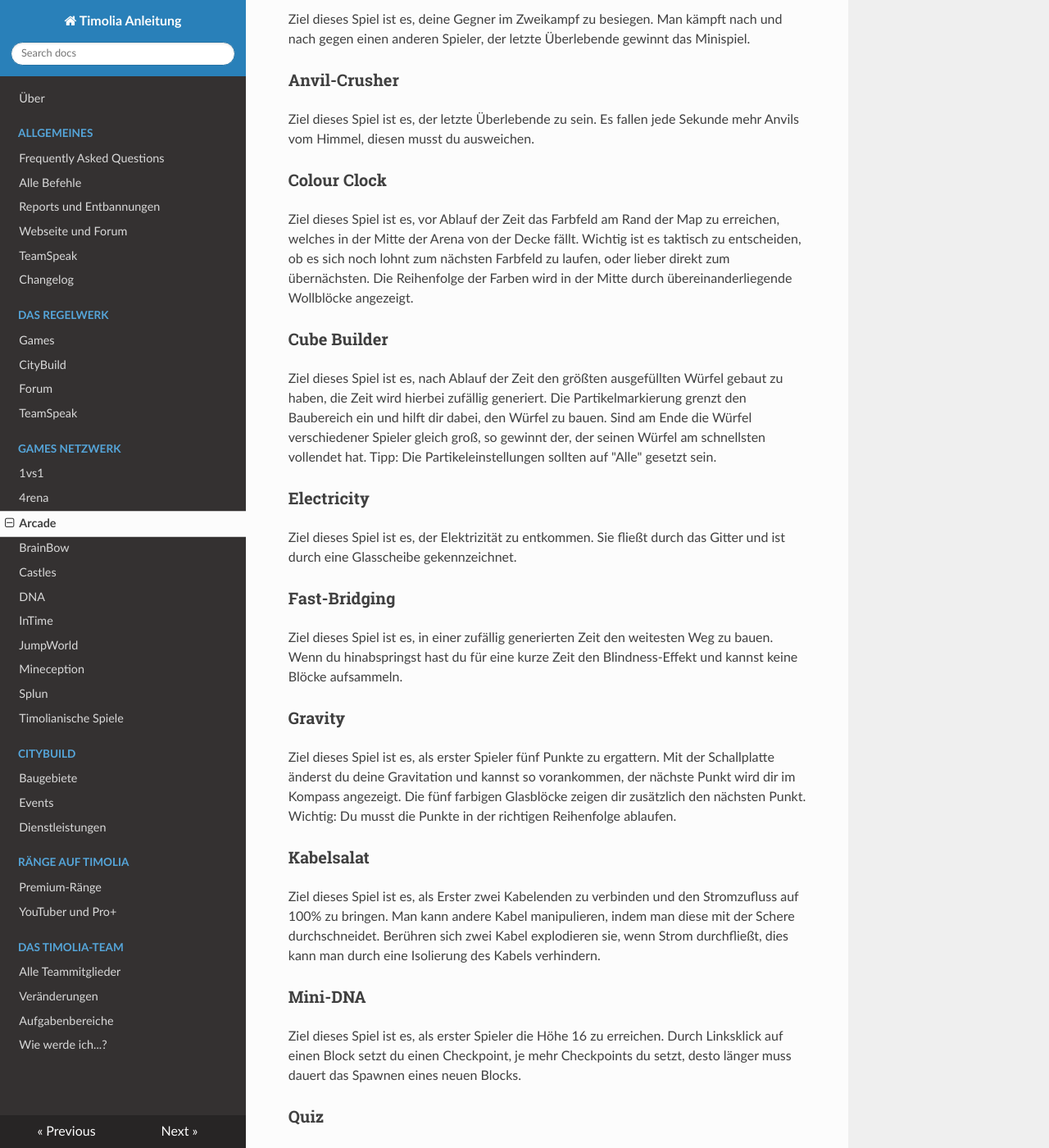
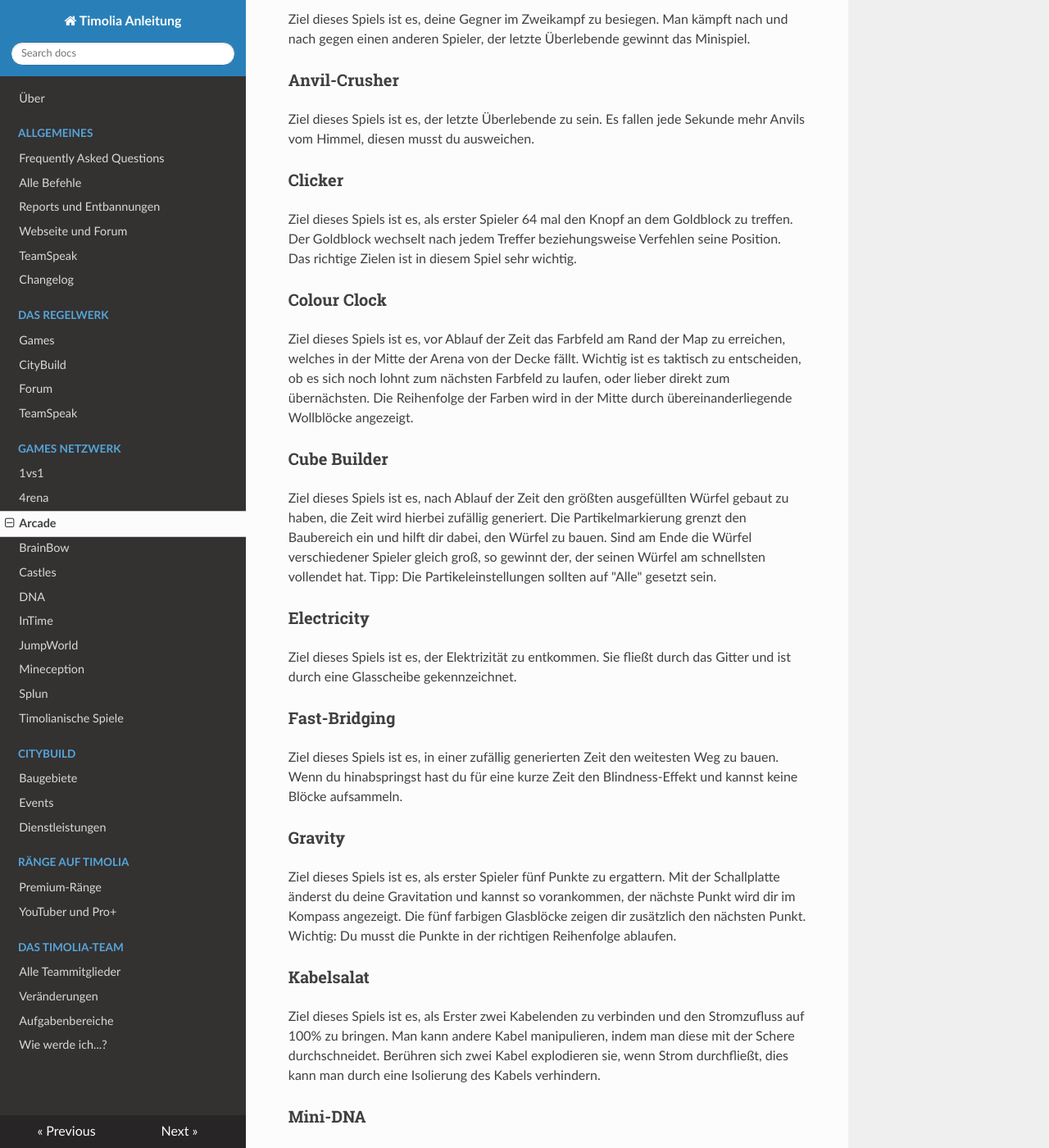
Before and after one commit to TimoliaDE/HowTo, an MkDocs documentation site: the page built from docs/games/arcade.md, in a window 1280 px wide and 1400 px high, scrolled down 663 px. Shown: the whole window at 82% size. Built offline with MkDocs 1.6.1, drawn with Linux system fonts in a browser that asks for light colours; nearby versions of some CDN libraries; old or Windows-style settings are respelled for this version of MkDocs; some of the changed text lies outside the part shown.

Commit message:
Clicker zu den Arcade Minispielen hinzugefügt

```diff
--- a/docs/games/arcade.md
+++ b/docs/games/arcade.md
@@ -14,48 +14,52 @@ Turnieren gegen deine Mitspieler und gewinne die meisten Spiele.
 ## Die Minispiele
 
 ### 1vs1
-Ziel dieses Spiel ist es, deine Gegner im Zweikampf zu besiegen. Man kämpft nach und nach gegen einen anderen Spieler, der letzte Überlebende gewinnt das Minispiel.
+Ziel dieses Spiels ist es, deine Gegner im Zweikampf zu besiegen. Man kämpft nach und nach gegen einen anderen Spieler, der letzte Überlebende gewinnt das Minispiel.
 
 ### Anvil-Crusher
-Ziel dieses Spiel ist es, der letzte Überlebende zu sein. Es fallen jede Sekunde mehr Anvils vom Himmel, diesen musst du ausweichen.
+Ziel dieses Spiels ist es, der letzte Überlebende zu sein. Es fallen jede Sekunde mehr Anvils vom Himmel, diesen musst du ausweichen.
+
+### Clicker
+Ziel dieses Spiels ist es, als erster Spieler 64 mal den Knopf an dem Goldblock zu treffen. Der Goldblock wechselt nach jedem Treffer beziehungsweise Verfehlen seine Position.
+Das richtige Zielen ist in diesem Spiel sehr wichtig.
 
 ### Colour Clock
-Ziel dieses Spiel ist es, vor Ablauf der Zeit das Farbfeld am Rand der Map zu erreichen, welches in der Mitte der Arena von der Decke fällt.
+Ziel dieses Spiels ist es, vor Ablauf der Zeit das Farbfeld am Rand der Map zu erreichen, welches in der Mitte der Arena von der Decke fällt.
 Wichtig ist es taktisch zu entscheiden, ob es sich noch lohnt zum nächsten Farbfeld zu laufen, oder lieber direkt zum übernächsten.
 Die Reihenfolge der Farben wird in der Mitte durch übereinanderliegende Wollblöcke angezeigt.
 
 ### Cube Builder
-Ziel dieses Spiel ist es, nach Ablauf der Zeit den größten ausgefüllten Würfel gebaut zu haben, die Zeit wird hierbei zufällig generiert.
+Ziel dieses Spiels ist es, nach Ablauf der Zeit den größten ausgefüllten Würfel gebaut zu haben, die Zeit wird hierbei zufällig generiert.
 Die Partikelmarkierung grenzt den Baubereich ein und hilft dir dabei, den Würfel zu bauen. Sind am Ende die Würfel verschiedener Spieler gleich groß, so gewinnt der,
 der seinen Würfel am schnellsten vollendet hat. Tipp: Die Partikeleinstellungen sollten auf "Alle" gesetzt sein.
 
 ### Electricity
-Ziel dieses Spiel ist es, der Elektrizität zu entkommen. Sie fließt durch das Gitter und ist durch eine Glasscheibe gekennzeichnet.
+Ziel dieses Spiels ist es, der Elektrizität zu entkommen. Sie fließt durch das Gitter und ist durch eine Glasscheibe gekennzeichnet.
 
 ### Fast-Bridging
-Ziel dieses Spiel ist es, in einer zufällig generierten Zeit den weitesten Weg zu bauen. Wenn du hinabspringst hast du für eine kurze Zeit den Blindness-Effekt und kannst
+Ziel dieses Spiels ist es, in einer zufällig generierten Zeit den weitesten Weg zu bauen. Wenn du hinabspringst hast du für eine kurze Zeit den Blindness-Effekt und kannst
 keine Blöcke aufsammeln.
 
 ### Gravity
-Ziel dieses Spiel ist es, als erster Spieler fünf Punkte zu ergattern. Mit der Schallplatte änderst du deine Gravitation und kannst so vorankommen, der nächste Punkt wird dir im Kompass angezeigt.
+Ziel dieses Spiels ist es, als erster Spieler fünf Punkte zu ergattern. Mit der Schallplatte änderst du deine Gravitation und kannst so vorankommen, der nächste Punkt wird dir im Kompass angezeigt.
 Die fünf farbigen Glasblöcke zeigen dir zusätzlich den nächsten Punkt. Wichtig: Du musst die Punkte in der richtigen Reihenfolge ablaufen.
 
 ### Kabelsalat
-Ziel dieses Spiel ist es, als Erster zwei Kabelenden zu verbinden und den Stromzufluss auf 100% zu bringen. Man kann andere Kabel manipulieren, indem man diese mit der Schere durchschneidet.
+Ziel dieses Spiels ist es, als Erster zwei Kabelenden zu verbinden und den Stromzufluss auf 100% zu bringen. Man kann andere Kabel manipulieren, indem man diese mit der Schere durchschneidet.
 Berühren sich zwei Kabel explodieren sie, wenn Strom durchfließt, dies kann man durch eine Isolierung des Kabels verhindern.
 
 ### Mini-DNA
-Ziel dieses Spiel ist es, als erster Spieler die Höhe 16 zu erreichen. Durch Linksklick auf einen Block setzt du einen Checkpoint,
+Ziel dieses Spiels ist es, als erster Spieler die Höhe 16 zu erreichen. Durch Linksklick auf einen Block setzt du einen Checkpoint,
  je mehr Checkpoints du setzt, desto länger muss dauert das Spawnen eines neuen Blocks.
 
 ### Quiz
-Ziel dieses Spiel ist es, die meisten Punkte zu erreichen. Gestellt werden Schätz- und Rechenaufgaben.
+Ziel dieses Spiels ist es, die meisten Punkte zu erreichen. Gestellt werden Schätz- und Rechenaufgaben.
 
 ### Rubik's Cube
-Ziel dieses Spiel ist es, auf einer Seite des Würfels nur ein Farbfeld zu besitzen. Den Würfel bewegst du mit Links- und Rechtsklick auf die Farbfelder.
+Ziel dieses Spiels ist es, auf einer Seite des Würfels nur ein Farbfeld zu besitzen. Den Würfel bewegst du mit Links- und Rechtsklick auf die Farbfelder.
 
 ### Sammelfieber
-Ziel dieses Spiel ist es, nach Ablauf der Zeit am meisten verschiedene Items gesammelt zu haben, die Welt, in der gespielt wird, ist dabei zufällig generiert und auf 24x24 Chunks begrenzt.
+Ziel dieses Spiels ist es, nach Ablauf der Zeit am meisten verschiedene Items gesammelt zu haben, die Welt, in der gespielt wird, ist dabei zufällig generiert und auf 24x24 Chunks begrenzt.
 Im Scoreboard wird angezeigt, wie viele verschiedene Items bereits gesammelt wurden, am Ende des Spiels wird das Inventar des Gewinners eingeblendet.
 
 ### Turmspringen
@@ -63,11 +67,11 @@ Ziel dieses Spiels ist es, durch das Treffen von Wasserlöchern die meisten Punk
 Schafft man den Sprung ins Wasser nicht verliert man einen Punkt. Das Spiel endet, wenn nach einer bestimmten Zeit niemand mehr im Wasser landet.
 
 ### Wegweiser
-Ziel dieses Spiel ist es, als Erster die gegenüberliegende Seite erreicht zu haben. Um ins Ziel zu kommen muss man den farbigen Glasblöcken folgen, je länger man wartet,
+Ziel dieses Spiels ist es, als Erster die gegenüberliegende Seite erreicht zu haben. Um ins Ziel zu kommen muss man den farbigen Glasblöcken folgen, je länger man wartet,
 desto schneller und weiter wird einem der Weg angezeigt. Springt man auf einen falschen Block oder fällt ins Wasser muss man vom Anfang zu seinem Block laufen.
 
 ### YouTube-Quiz
-Ziel dieses Spiel ist es, die meisten Skins von YouTubern in der schnellsmöglichen Zeit zu erraten. Die Skinvorlage muss mit Schneebällen beworfen werden um die Pixel des Skins sichtbar zu machen.
+Ziel dieses Spiels ist es, die meisten Skins von YouTubern in der schnellsmöglichen Zeit zu erraten. Die Skinvorlage muss mit Schneebällen beworfen werden um die Pixel des Skins sichtbar zu machen.
 Der Spieler, der als Erster den Namen errät bekommt drei Punkte, der Zweitplatzierte erhällt zwei Punkte. Alle weiteren Spieler erhalten beim Erraten jeweils einen Punkt.
 Insgesamt werden acht Runden gespielt.
 
```
